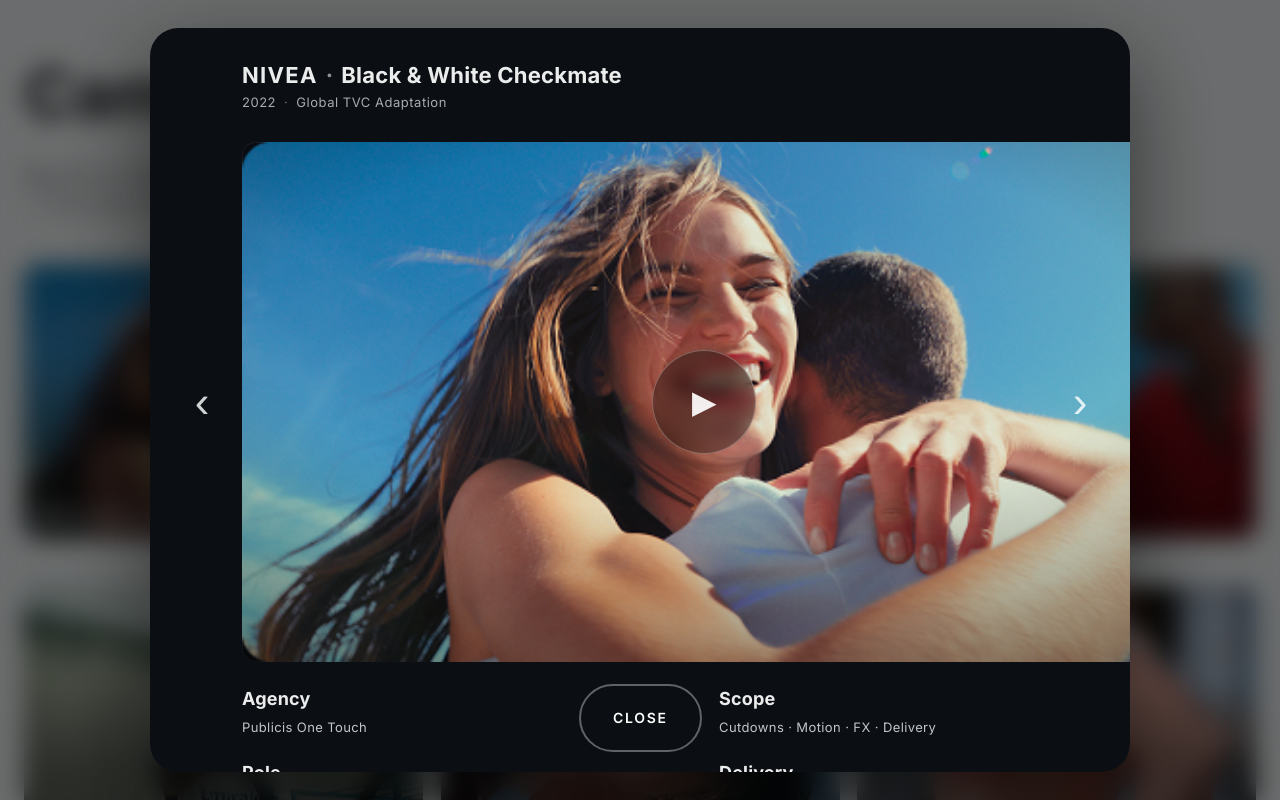
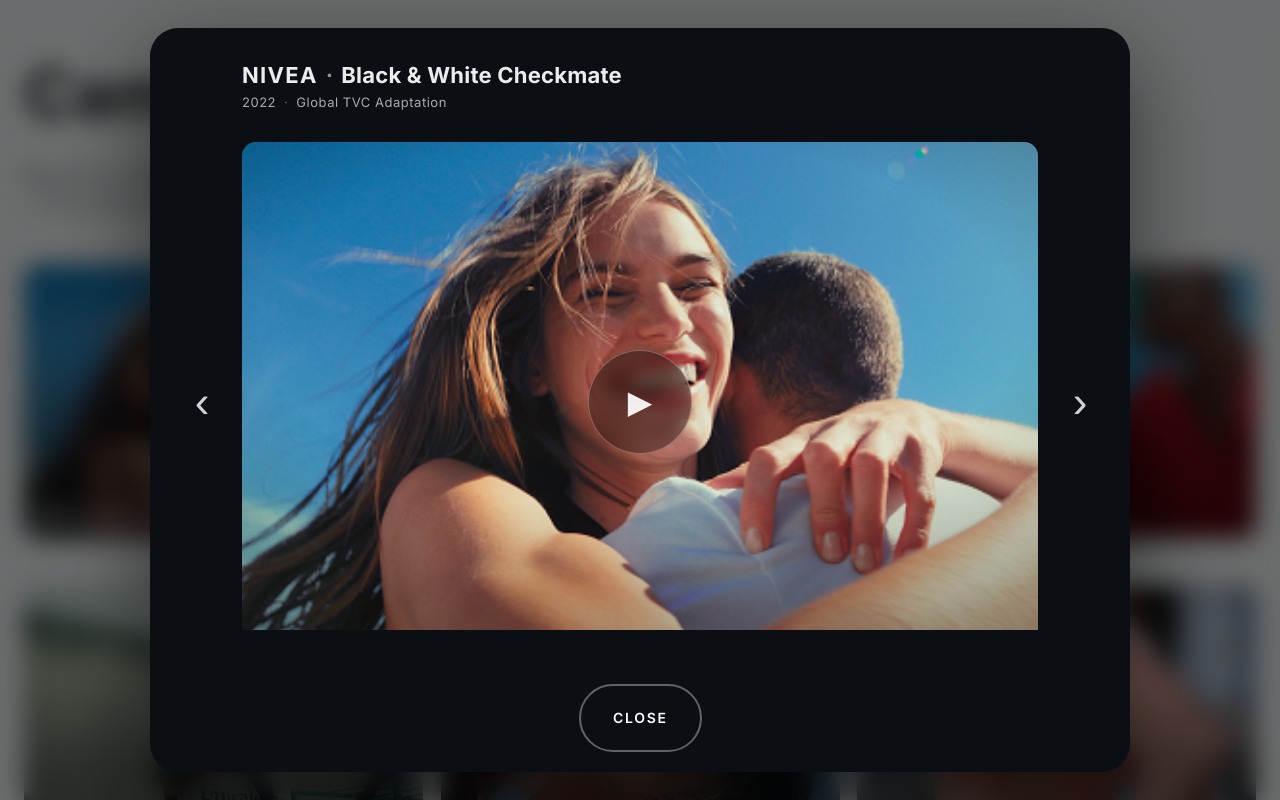
Before and after one commit to Harivonwintr/Wyntre-Studios, a Next.js app: page / in a window 1280 px wide. Both pictures are taken after a click on the element "NIVEA | Black and White Checkmate". Shown: the part 2322-3122 px from the top of the page. Built offline with nearby package versions, Linux system fonts and the light colour scheme; a web font is replaced by a local one.

Commit message:
Fix horizontal overflow in case study modal: Ensure all content fits within container on all devices

```diff
--- a/components/CaseStudyModal.module.css
+++ b/components/CaseStudyModal.module.css
@@ -8,8 +8,9 @@
   display: flex;
   align-items: center;
   justify-content: center;
-  padding: 28px;
+  padding: clamp(12px, 3vw, 28px);
   overflow: hidden; /* key */
+  box-sizing: border-box;
 }
 
 .backdrop.opening {
@@ -43,6 +44,7 @@
 
 .card {
   width: min(980px, calc(100vw - 56px));
+  max-width: 100%;
   max-height: calc(100vh - 56px);
   min-height: 0; /* key: stop forcing tall card */
   background: #0b0f14;
@@ -52,9 +54,11 @@
   color: rgba(255, 255, 255, 0.92);
   display: flex;
   flex-direction: column;
+  overflow-x: hidden;
   overflow-y: auto;
   margin: 0;       /* key */
   flex-shrink: 1;  /* key */
+  box-sizing: border-box;
 }
 
 .card.opening {
@@ -90,11 +94,18 @@
 .header {
   margin-bottom: clamp(12px, 2vw, 18px);
   padding-left: clamp(0px, 7vw, 68px); /* Align with video left edge: 54px (nav button) + 14px (gap) */
+  width: 100%;
+  max-width: 100%;
+  box-sizing: border-box;
 }
 
 .contentStage {
   position: relative;
   min-height: 0;
+  width: 100%;
+  max-width: 100%;
+  overflow-x: hidden;
+  box-sizing: border-box;
 }
 
 .titleRow {
@@ -104,6 +115,10 @@
   font-size: clamp(16px, 2.5vw, 22px);
   font-weight: 700;
   letter-spacing: 0.01em;
+  width: 100%;
+  max-width: 100%;
+  flex-wrap: wrap;
+  word-break: break-word;
 }
 
 .client {
@@ -137,6 +152,9 @@
   grid-template-columns: clamp(36px, 5.5vw, 54px) 1fr clamp(36px, 5.5vw, 54px);
   align-items: center;
   gap: clamp(8px, 1.5vw, 14px);
+  width: 100%;
+  max-width: 100%;
+  box-sizing: border-box;
 }
 
 .mediaFrame {
@@ -147,6 +165,10 @@
   box-shadow: inset 0 0 0 1px rgba(255, 255, 255, 0.08);
   height: clamp(240px, 50vw, 520px);
   aspect-ratio: 16 / 9;
+  width: 100%;
+  max-width: 100%;
+  min-width: 0;
+  box-sizing: border-box;
 }
 
 .mediaImg,
@@ -224,6 +246,9 @@
   padding-left: clamp(0px, 7vw, 68px); /* Align with video left edge: 54px (nav button) + 14px (gap) */
   flex: 1; /* Allow meta to grow to fill available space */
   align-items: start;
+  width: 100%;
+  max-width: 100%;
+  box-sizing: border-box;
 }
 
 .metaCol {
@@ -260,6 +285,9 @@
   font-size: clamp(11px, 1.5vw, 13px);
   opacity: 0.82;
   letter-spacing: 0.03em;
+  word-wrap: break-word;
+  overflow-wrap: break-word;
+  max-width: 100%;
 }
 
 .valueSub {
@@ -267,6 +295,9 @@
   opacity: 0.72;
   letter-spacing: 0.03em;
   margin-top: 2px;
+  word-wrap: break-word;
+  overflow-wrap: break-word;
+  max-width: 100%;
 }
 
 .valueBody {
@@ -274,6 +305,9 @@
   line-height: 1.55;
   opacity: 0.8;
   min-height: clamp(40px, 6vw, 60px); /* Ensure consistent height for challenge text */
+  word-wrap: break-word;
+  overflow-wrap: break-word;
+  max-width: 100%;
 }
 
 .footer {
@@ -309,6 +343,7 @@
 @media (max-width: 1024px) {
   .card {
     width: min(900px, calc(100vw - 40px));
+    max-width: calc(100vw - 40px);
   }
 
   .meta {
@@ -335,6 +370,7 @@
 
   .card {
     width: 100%;
+    max-width: 100%;
   }
 
   .meta {
```
